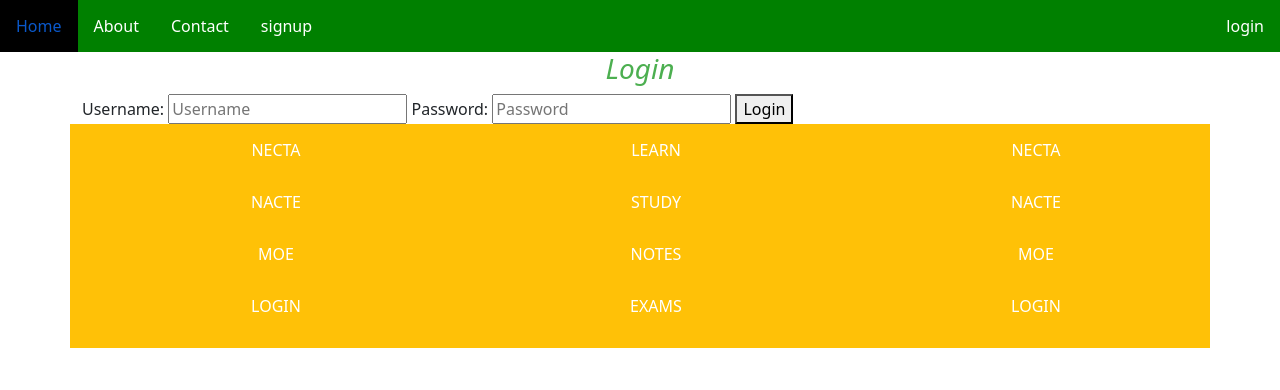
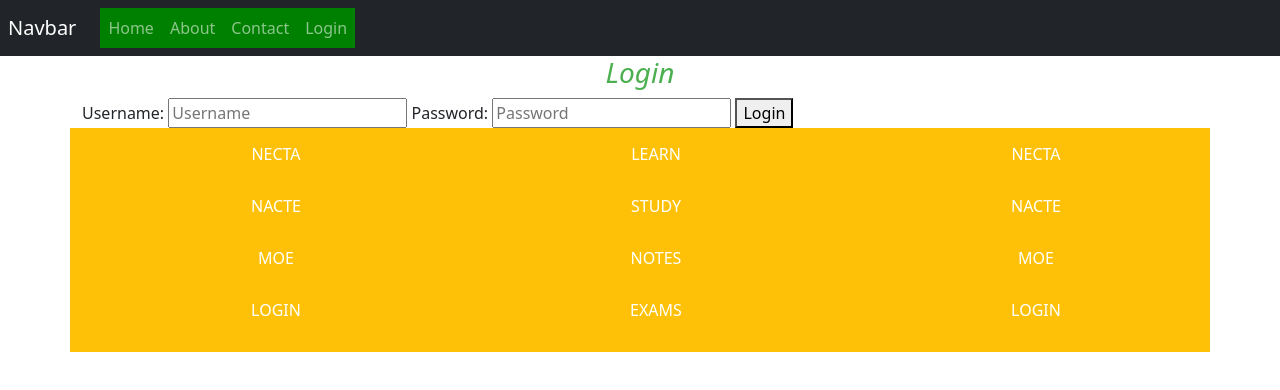
Before and after one commit to mwinami/mwinami, a plain HTML site: page login.html in a window 1280 px wide. Drawn offline with Linux system fonts and the light colour scheme.

Commit message:
Update login.html

```diff
--- a/login.html
+++ b/login.html
@@ -5,20 +5,34 @@
 	<head>
 		<title>hayatul islamiya | Login</title>
 		<link rel="stylesheet" type="text/css" href="style.css">
-	<link rel="stylesheet" type="text/css" href="css/bootstrap.css">
+	    <link rel="stylesheet" type="text/css" href="css/bootstrap.css">
 	</head>
-
-
 	<body>
 		<header>
-		<nav>
-			<ul>
-				<li><a href="Home.html">Home</a></li>
-				<li><a href="About.html">About</a></li>
-				<li><a href="Contact.html">Contact</a></li>
-				<li><a href="signup.html">signup</a></li>
-				<li class="right"><a href="Login.html">login</a></li>
-			</ul>
+			<nav class="navbar navbar-expand-md bg-dark navbar-dark">
+		<!-- brand -->
+		<a class="navbar-brand" href="#">Navbar</a>
+		<!-- Toggle/collapsible button -->
+		<button class="navbar-toggler" type="button" data-toggle="collapse" data-target="#collapsiblenavbar">
+			<span class="navbar-toggler-icon"></span>
+		</button>
+	<!-- navbar link -->
+	<div class="collapse navbar-collapse" id="collapsibleNavbar">
+		<ul class="navbar-nav">
+			<li class="nav-item">
+				<a class="nav-link" href="Home.html">Home</a>
+			</li>
+			<li class="nav-item">
+				<a class="nav-link" href="About.html">About</a>
+			</li>
+			<li class="nav-item">
+				<a class="nav-link" href="Contact.html">Contact</a>
+			</li>
+			<li class="nav-item">
+				<a class="nav-link" href="Login.html">Login</a>
+			</li>
+		</ul>
+	</div>
 		</nav>
 	</header>
 
```
